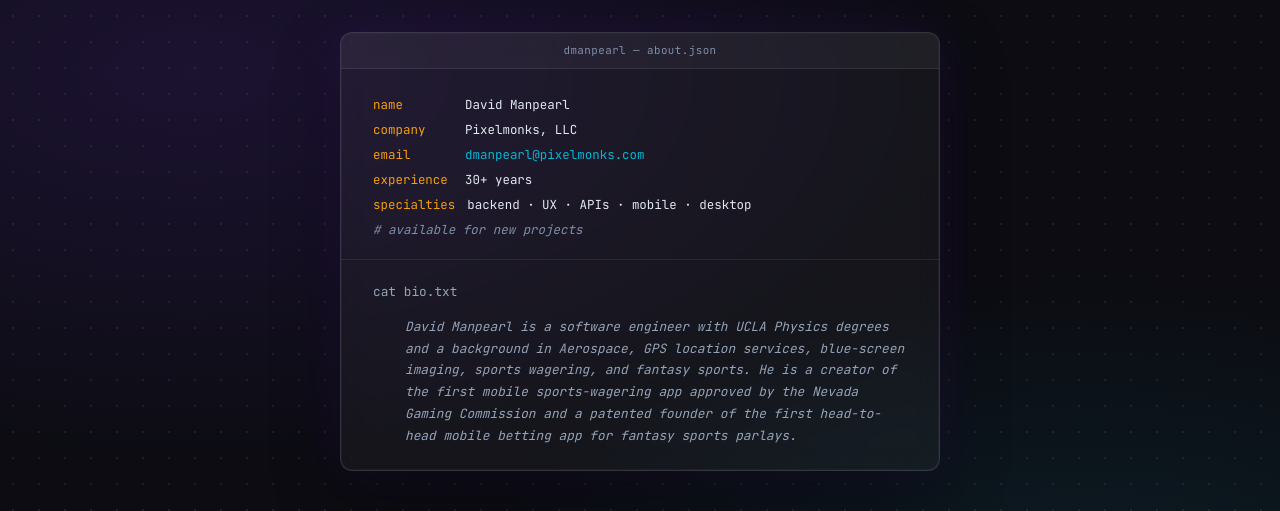
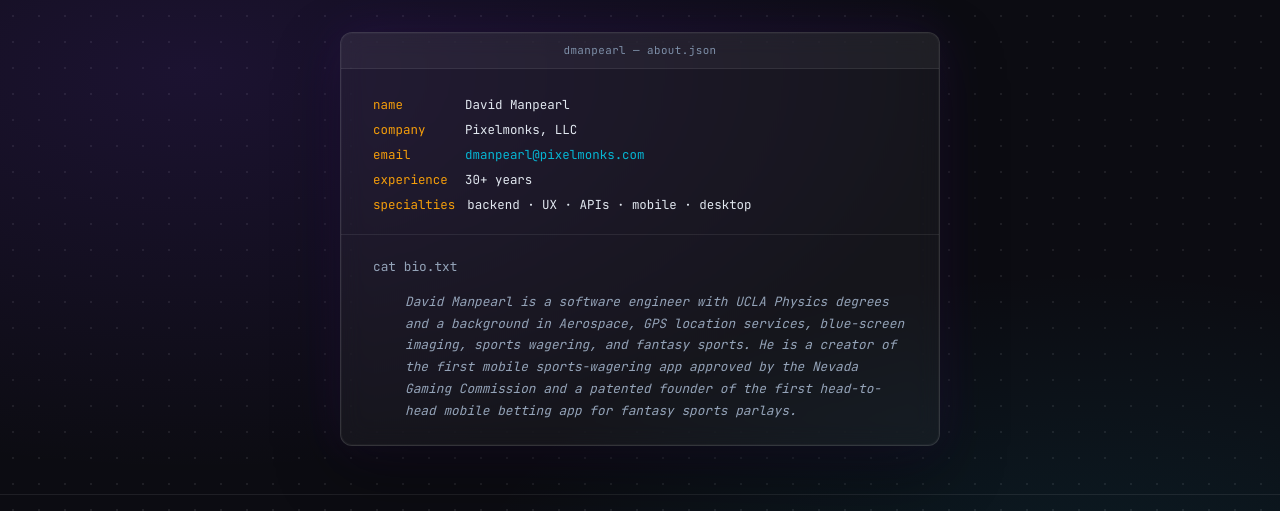
Before and after one commit to dmanpearl/pixelmonks-portfolio, a Django app: page /about/ in a window 1280 px wide. Shown: the part 49-560 px from the top of the page. Run offline with Django 5.2, Linux system fonts and the light colour scheme; data comes from the database, SQL or seed files in the repository; data that the repository does not hold is empty; parts of the project's set-up code (start-up, migrations or seed data) failed here and were passed over.

Commit message:
feat(about): temporarily remove 'available for new projects'

```diff
--- a/portfolio/templates/portfolio/about.html
+++ b/portfolio/templates/portfolio/about.html
@@ -33,9 +33,9 @@
           <span class="about-key">specialties</span>
           <span class="about-val">backend · UX · APIs · mobile · desktop</span>
         </div>
-        <div class="about-line about-line--comment">
+        <!--div class="about-line about-line--comment">
           <span class="about-comment"># available for new projects</span>
-        </div>
+        </div-->
       </div>
 
       {# Prose section — fill in when ready #}
```
